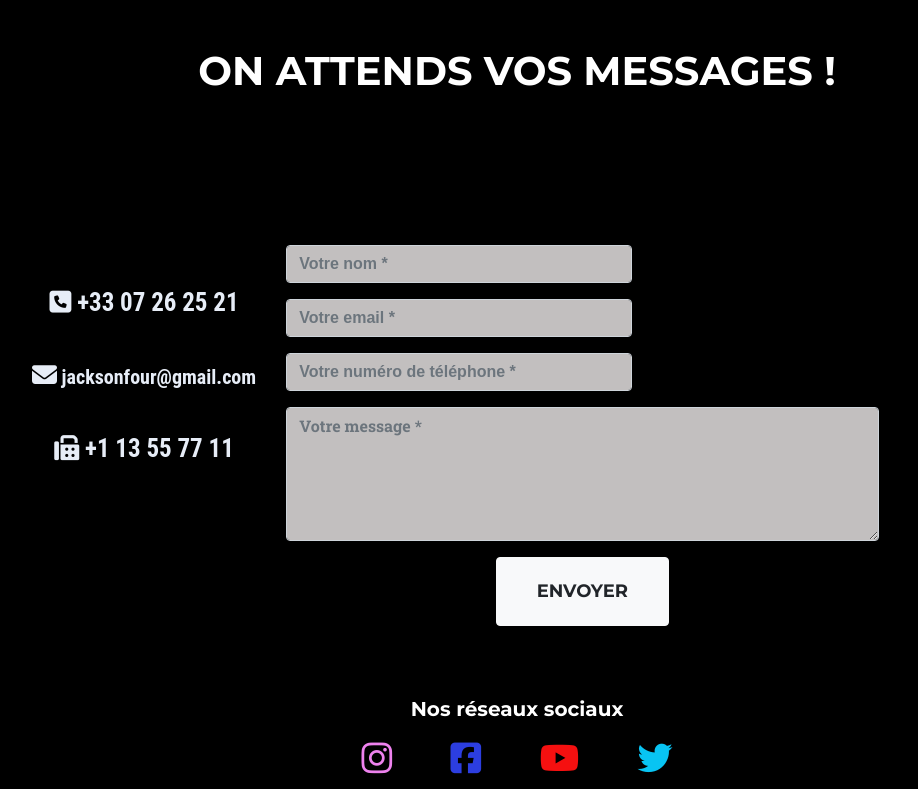
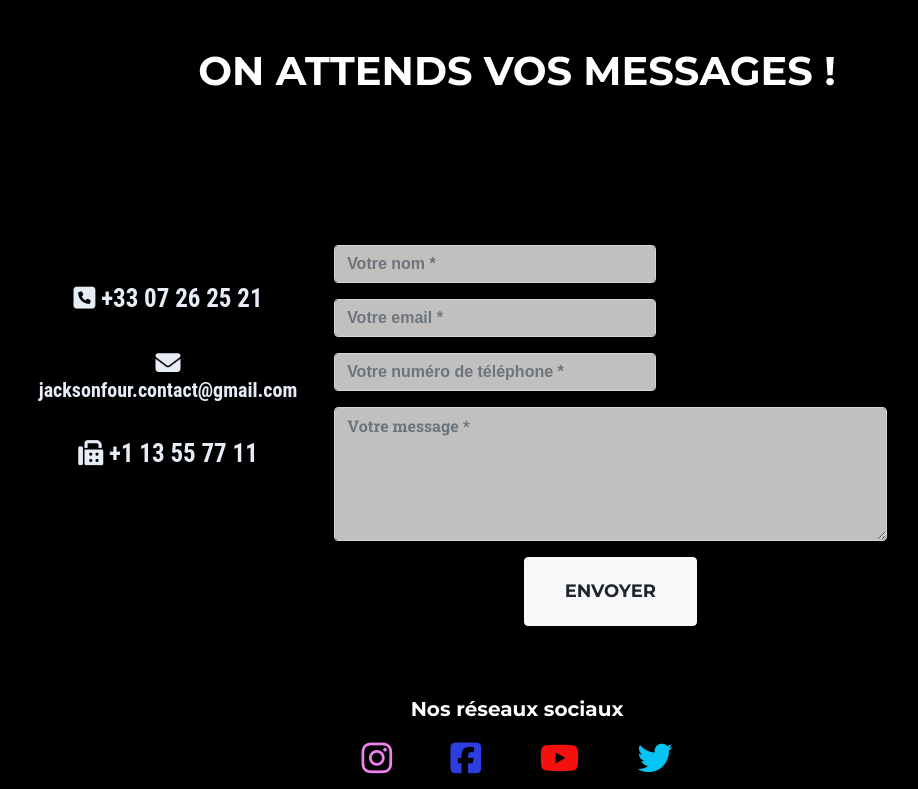
Before and after one commit to Greygoose78/JACSKON, a PHP site: page /content/contact.php in a window 1280 px wide. Shown: the part 93-882 px from the top of the page, without its empty margins (123-1041 px from the left). Run offline with PHP 8.4, Linux system fonts and the light colour scheme; some libraries are stand-ins or nearby versions; some web fonts are replaced.

```diff
--- a/content/contact.php
+++ b/content/contact.php
@@ -1,13 +1,13 @@
 <?php include "../partials/header.php" ?>
 <?php include "../partials/sidebar.php" ?>
-    <div class="contactBody">
+    <div class="contactBody container">
         <div class="wrapper">
             <div class="contactContent">
             <h1 class="text-center text-white mt-5 text-uppercase">On attends vos messages !</h1>
                 <div class="middleContent" id="diva1">
                     <div class="sectionOne">
                         <i class="fa fa-2x fa-phone-square iconA" aria-hidden="true"><span> +33 07 26 25 21 </span></i>
-                        <i class="fa fa-2x fa-envelope iconA" aria-hidden="true"><span style="font-size:20px;"> jacksonfour@gmail.com</span></i>
+                        <i class="fa fa-2x fa-envelope iconA" aria-hidden="true"><span style="font-size:20px;"> jacksonfour.contact@gmail.com</span></i>
                         <i class="fa fa-2x fa-fax iconA" aria-hidden="true"><span> +1 13 55 77 11 </span></i>
                     </div>
                     <div class="sectionTwo">
--- a/content/discographie.php
+++ b/content/discographie.php
@@ -21,7 +21,7 @@
                                 echo '<li>';
                             }
                             echo '
-                                <div class="timeline-image"><a  target="_blank" href="'. $value['musique']. '"><img class="rounded-circle img-fluid img-hover-discographie" src="../img/'.$value['cover'].'" alt="" /></a></div>
+                                <div class="timeline-image"><a target="_blank" href="'. $value['musique']. '"><img class="rounded-circle img-fluid img-hover-discographie" src="../img/'.$value['cover'].'" alt="" /></a></div>
                                 <div class="timeline-panel">
                                     <div class="timeline-heading">
                                         <h4>'.$value['annee'].'</h4>
```
